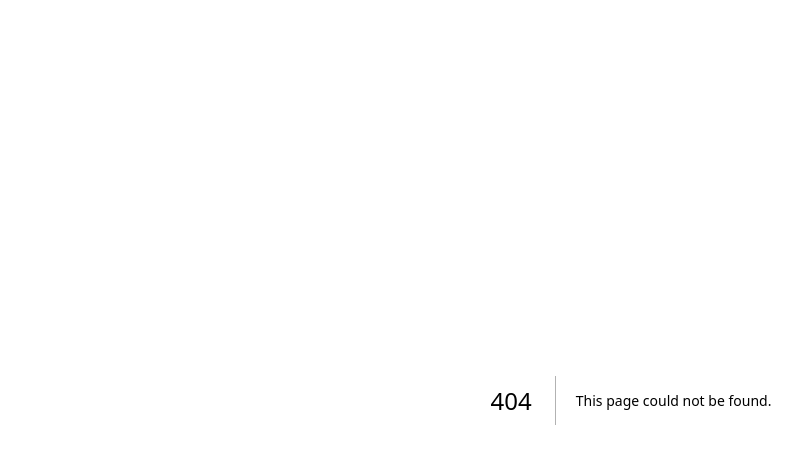
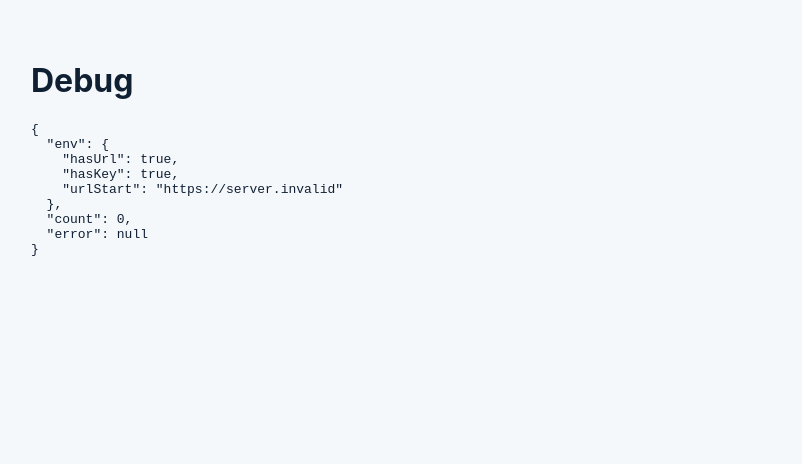
Before and after one commit to skippari-gh/golfpassi-marketing-tracker, a Next.js app: page /debug in a window 1280 px wide. Before the commit this address had no page. Shown: the top 464 px of the page, without its empty margins (9-811 px from the left). Built offline with nearby package versions, Linux system fonts and the light colour scheme; no server answers; the database is empty.

Commit message:
Add DebugPage component to display environment and data

```diff
--- /dev/null
+++ b/app/debug/page.tsx
@@ -0,0 +1,20 @@
+import { supabase } from '../../lib/supabase'
+
+export const dynamic = 'force-dynamic'
+
+export default async function DebugPage() {
+  const env = {
+    hasUrl: !!process.env.NEXT_PUBLIC_SUPABASE_URL,
+    hasKey: !!process.env.NEXT_PUBLIC_SUPABASE_ANON_KEY,
+    urlStart: process.env.NEXT_PUBLIC_SUPABASE_URL?.slice(0, 30),
+  }
+
+  const { data, error } = await supabase.from('trips').select('*')
+
+  return (
+    <main style={{ padding: 40 }}>
+      <h1>Debug</h1>
+      <pre>{JSON.stringify({ env, count: data?.length ?? 0, error }, null, 2)}</pre>
+    </main>
+  )
+}
```
